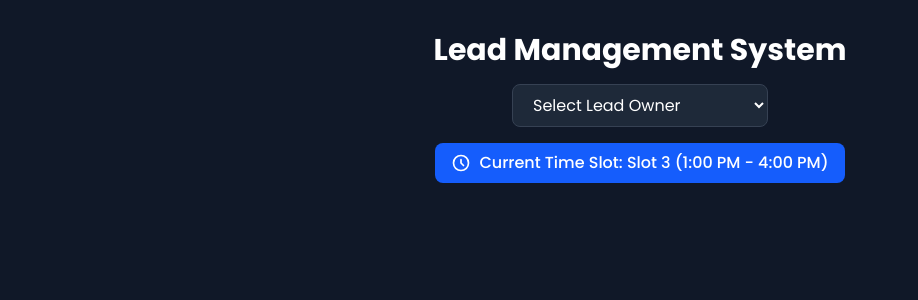
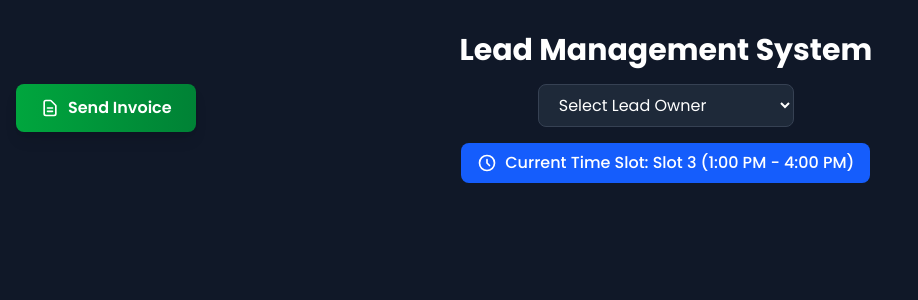
Before and after one commit to syedabis/scraper_CRM, a Next.js app: page /calling in a window 1280 px wide. Shown: the top 300 px of the page, without its empty margins (0-918 px from the left). Built offline with nearby package versions, Linux system fonts and the light colour scheme.

Commit message:
lead count

```diff
--- a/app/calling/page.js
+++ b/app/calling/page.js
@@ -336,7 +336,24 @@ export default function Calling() {
   return (
     <div className="min-h-screen bg-gray-900 py-8 px-1 sm:px-2 lg:px-4">
       <div className="max-w-7xl mx-auto relative">
-        <div className="text-center mb-8">
+        <div className="flex items-center justify-between mb-8">
+          {/* Send Invoice Button */}
+          <div className="flex-shrink-0">
+            <a
+              href="https://payslipsdatacrumbs-87c5a52d19c0.herokuapp.com/"
+              target="_blank"
+              rel="noopener noreferrer"
+              className="inline-flex items-center px-6 py-3 bg-gradient-to-r from-green-600 to-green-700 hover:from-green-700 hover:to-green-800 text-white font-semibold rounded-lg shadow-lg transition-all duration-200 hover:shadow-green-500/25 hover:scale-105"
+            >
+              <svg className="w-5 h-5 mr-2" fill="none" stroke="currentColor" viewBox="0 0 24 24">
+                <path strokeLinecap="round" strokeLinejoin="round" strokeWidth={2} d="M9 12h6m-6 4h6m2 5H7a2 2 0 01-2-2V5a2 2 0 012-2h5.586a1 1 0 01.707.293l5.414 5.414a1 1 0 01.293.707V19a2 2 0 01-2 2z" />
+              </svg>
+              Send Invoice
+            </a>
+          </div>
+
+          {/* Center Title */}
+          <div className="flex-1 text-center">
           <h1 className="text-3xl font-bold text-white">Lead Management System</h1>
           <div className="mt-4">
             <select
@@ -363,6 +380,10 @@ export default function Calling() {
               </div>
             </div>
           )}
+          </div>
+
+          {/* Right side spacer for balance */}
+          <div className="flex-shrink-0 w-32"></div>
         </div>
 
         {loading ? (
--- a/package.json
+++ b/package.json
@@ -9,8 +9,10 @@
     "lint": "next lint"
   },
   "dependencies": {
+    "@clerk/nextjs": "^6.22.0",
     "@heroicons/react": "^2.2.0",
     "googleapis": "^150.0.1",
+    "lucide-react": "^0.518.0",
     "next": "15.3.3",
     "react": "^19.0.0",
     "react-dom": "^19.0.0"
```
Also changed, not shown: 1 other file (tests, documents, lock files or other folders). Lines whose indentation alone changed are shown as unchanged.
